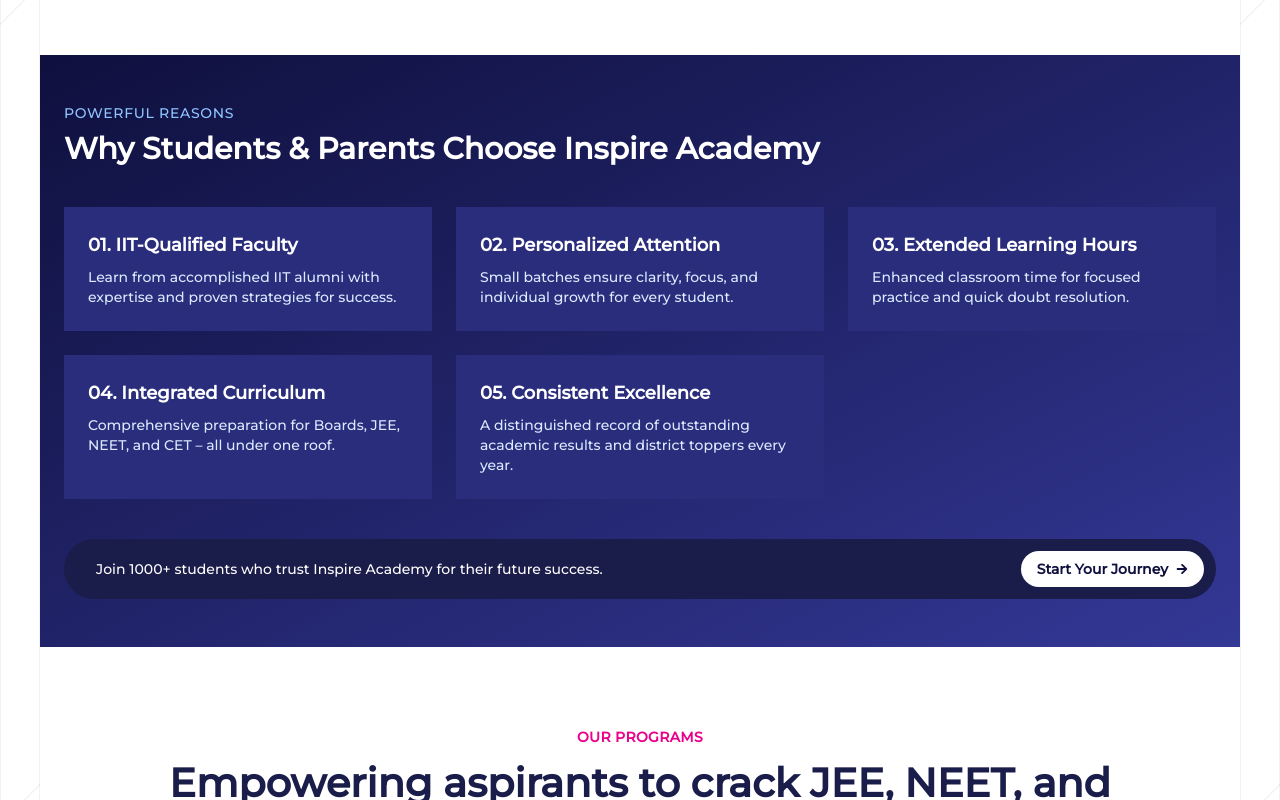
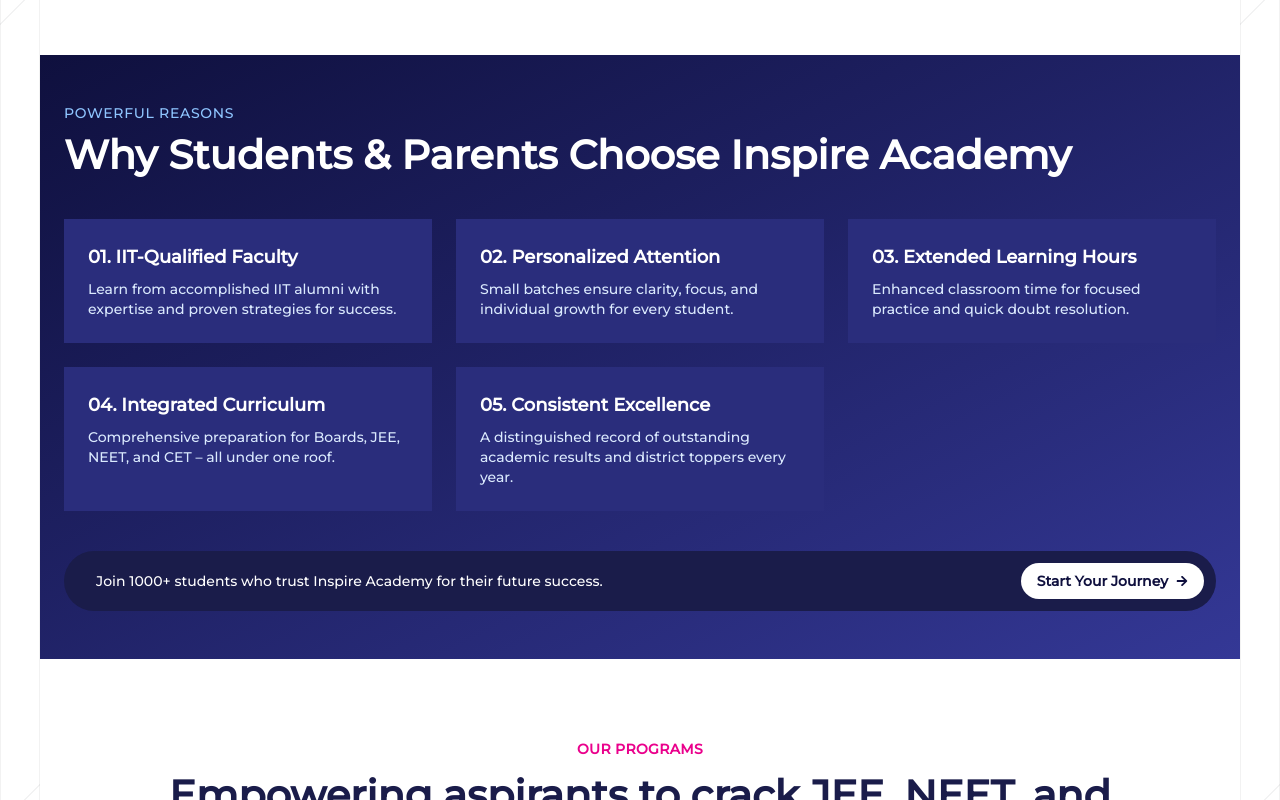
Before and after one commit to ParthSankpal/inspire_website_v2, a Next.js app: page / in a window 1280 px wide. Shown: the part 2060-2860 px from the top of the page. Built offline with nearby package versions, Linux system fonts and the light colour scheme.

Commit message:
Soome ui changes

```diff
--- a/components/sections/CoursesBentoGrid.tsx
+++ b/components/sections/CoursesBentoGrid.tsx
@@ -135,7 +135,7 @@ export default function CoursesBentoGrid() {
     // Animate all Course Cards (staggered one by one)
     gsap.fromTo(
       cardRefs.current,
-      { y: 80, opacity: 0 },
+      { y: 50, opacity: 0 },
       {
         y: 0,
         opacity: 1,
--- a/components/sections/WhyChoose.tsx
+++ b/components/sections/WhyChoose.tsx
@@ -122,7 +122,7 @@ const WhyChoose: React.FC = () => {
         <p className="why-subtitle text-sm uppercase tracking-wider text-blue-300 mb-2">
           Powerful Reasons
         </p>
-        <h2 className="why-heading text-3xl font-bold mb-10">
+        <h2 className="why-heading text-3xl md:text-[40px] font-bold mb-10">
           Why Students & Parents Choose Inspire Academy
         </h2>
 
```
